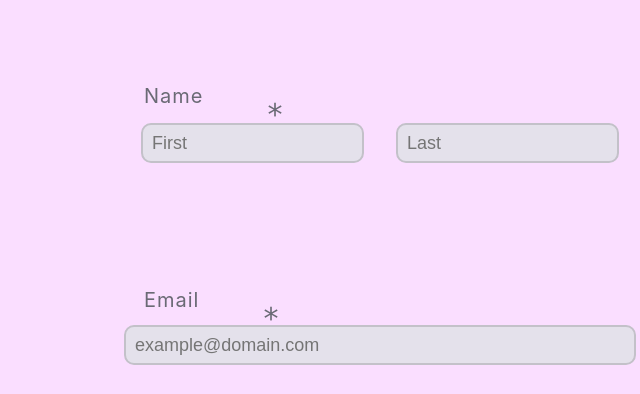
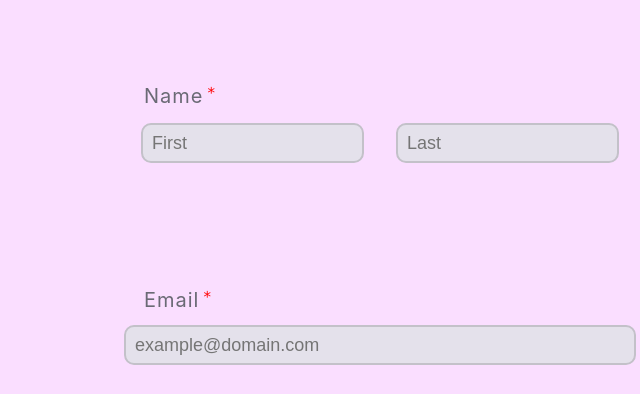
Before and after one commit to maaou99/Creativity_with_AI, a plain HTML site: page form_Creativity_AI.html in a window 1280 px wide. Shown: the part 301-695 px from the top of the page, 260-900 px from the left. Drawn offline with Linux system fonts and the light colour scheme.

Commit message:
Update Creativity_with_AI.css

```diff
--- a/Creativity_with_AI.css
+++ b/Creativity_with_AI.css
@@ -290,3 +290,10 @@ input[type="checkbox"] {
     margin-left: 30px;
     margin-right: -30px;
 }
+
+.asterisk{
+    color: red;
+    font-size: 15px;
+    margin-left: -4em;
+    margin-top: -1.5em;
+}
```
